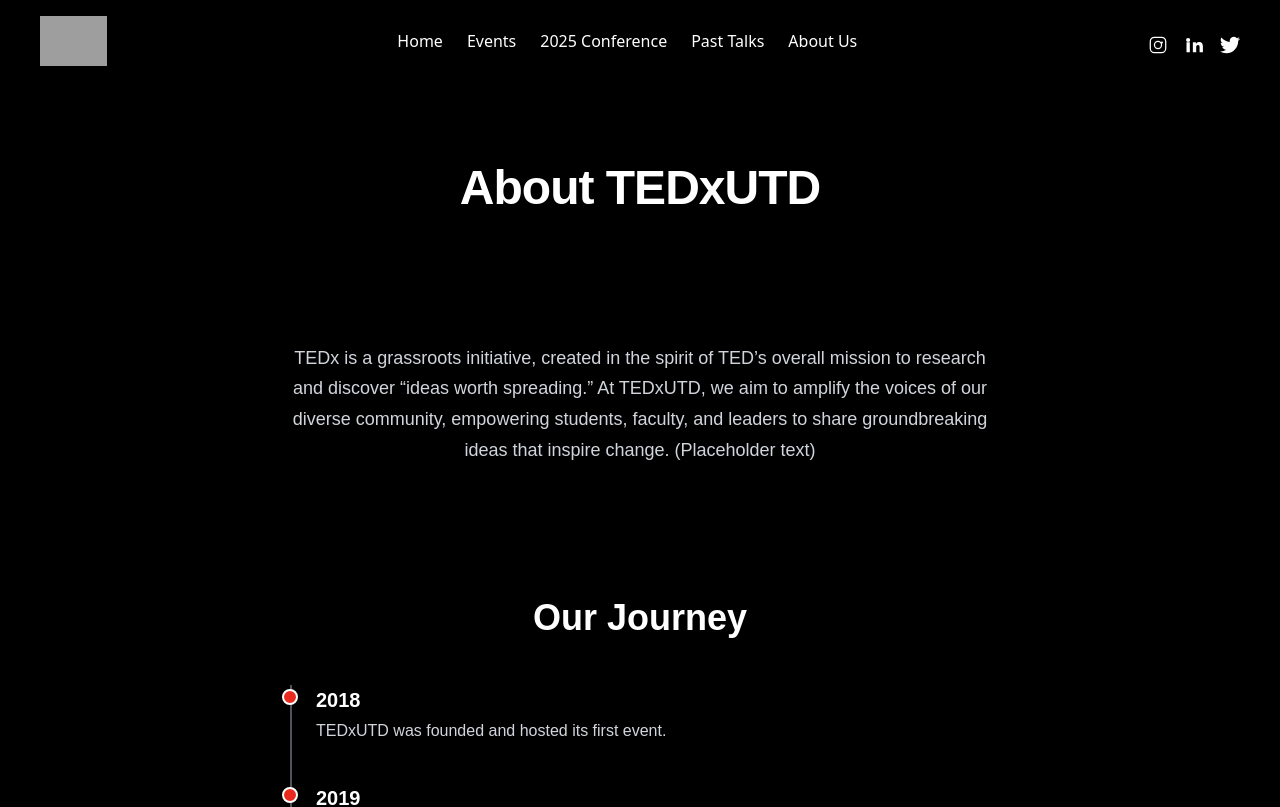
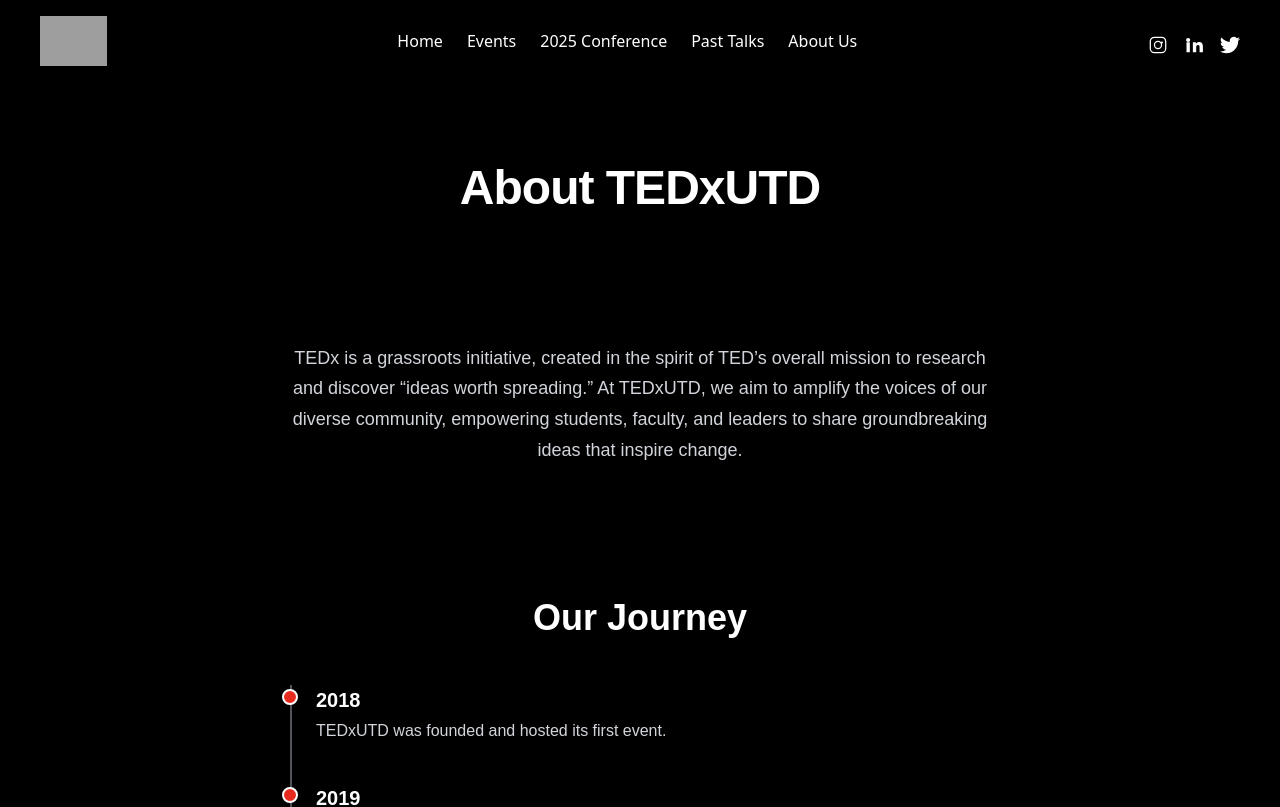
Before and after one commit to shriya77/TedxUTD, a React (Vite) app: page /about in a window 1280 px wide. Shown: the top 807 px of the page. Built offline with nearby package versions, Linux system fonts and the light colour scheme; grey boxes are pictures that could not be loaded.

Commit message:
placeholder text removed

```diff
--- a/src/AboutPage.jsx
+++ b/src/AboutPage.jsx
@@ -236,7 +236,7 @@
           overall mission to research and discover “ideas worth spreading.” At
           TEDxUTD, we aim to amplify the voices of our diverse community,
           empowering students, faculty, and leaders to share groundbreaking
-          ideas that inspire change. (Placeholder text)
+          ideas that inspire change.
         </p>
       </section>
 
```
